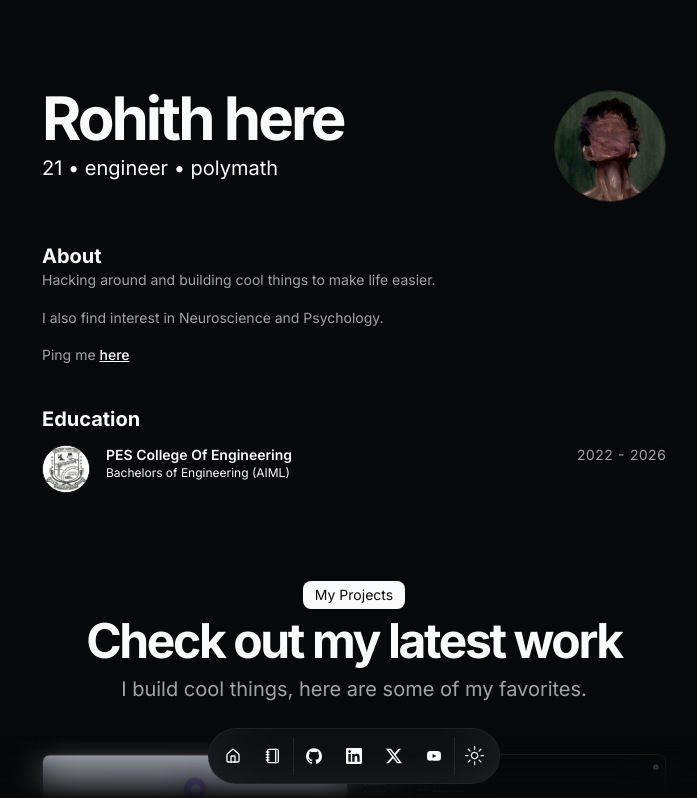
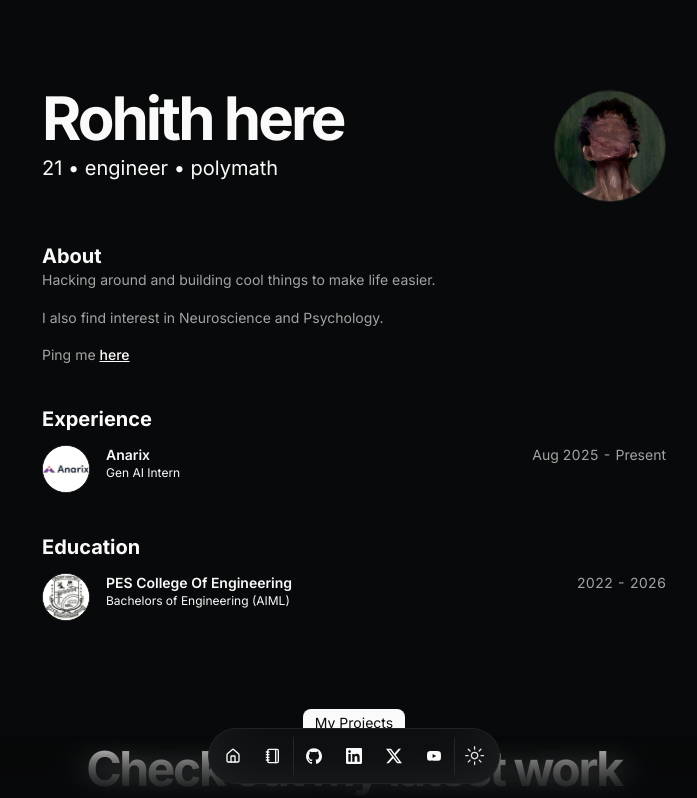
Before and after one commit to therohithborana/portfolioo, a Next.js app: page / in a window 1280 px wide. Shown: the top 798 px of the page, without its empty margins (286-983 px from the left). Built offline with nearby package versions, Linux system fonts and the light colour scheme.

Commit message:
added experience

```diff
--- a/src/app/page.tsx
+++ b/src/app/page.tsx
@@ -50,6 +50,25 @@ export default function Page() {
         </Markdown>
 
         </BlurFade>
+      </section>
+      <section id="experience">
+        <div className="flex min-h-0 flex-col gap-y-3">
+          <BlurFade delay={BLUR_FADE_DELAY * 5}>
+            <h2 className="text-xl font-bold">Experience</h2>
+          </BlurFade>
+          {DATA.experience?.map((exp, id) => (
+            <BlurFade key={exp.company} delay={BLUR_FADE_DELAY * 6 + id * 0.05}>
+              <ResumeCard
+                href={exp.href}
+                logoUrl={exp.logoUrl}
+                altText={exp.company}
+                title={exp.company}
+                subtitle={exp.role}
+                period={`${exp.start} - ${exp.end}`}
+              />
+            </BlurFade>
+          ))}
+        </div>
       </section>
       <section id="education">
         <div className="flex min-h-0 flex-col gap-y-3">
--- a/src/data/resume.tsx
+++ b/src/data/resume.tsx
@@ -83,6 +83,16 @@ export const DATA = {
       logoUrl: "/university.jpg",
       start: "2022",
       end: "2026",
+    },
+  ],
+  experience: [
+    {
+      company: "Anarix",
+      href: "",
+      role: "Gen AI Intern",
+      logoUrl: "/anarix.jfif", // placeholder logo path
+      start: "Aug 2025",
+      end: "Present",
     },
   ],
   projects: [
```
Also changed, not shown: public/anarix.jfif (added).
